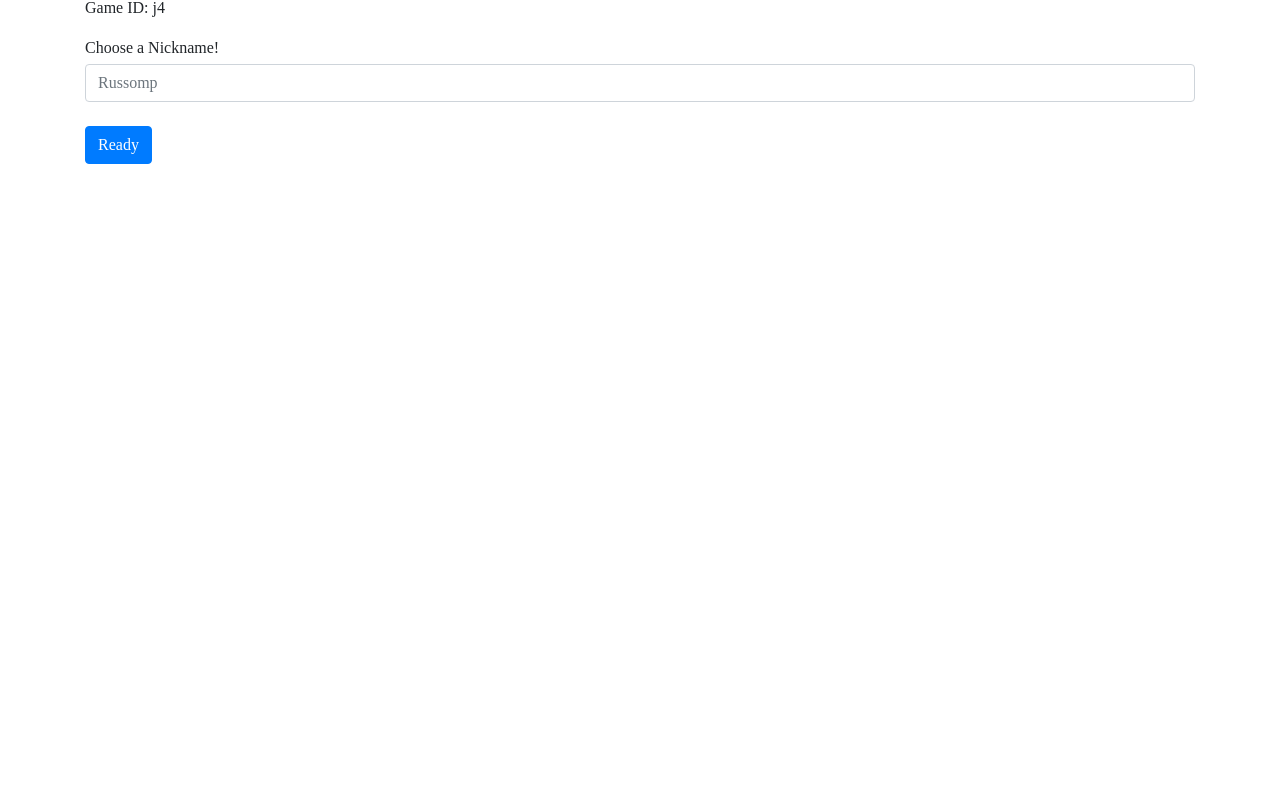
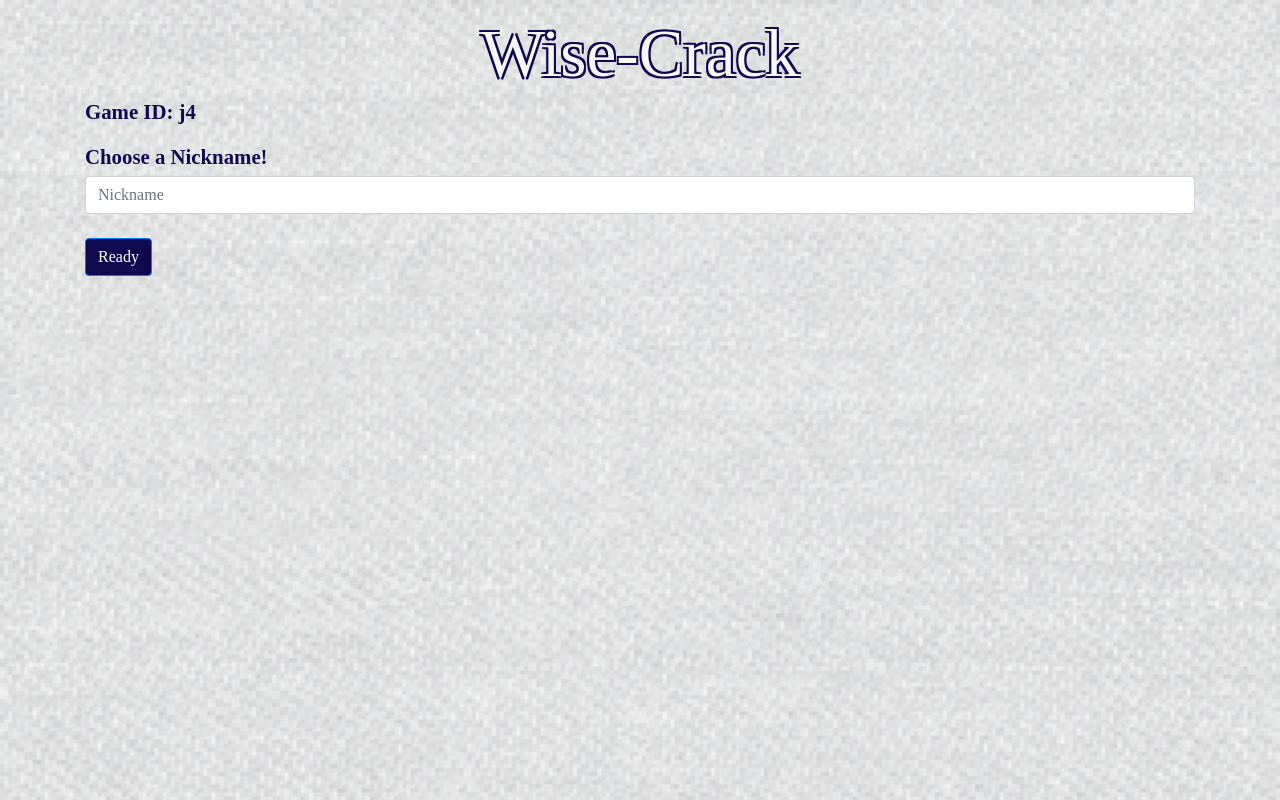
Before and after one commit to mpgelber7495/wise-crack, a plain HTML site: page index.html in a window 1280 px wide. Both pictures are taken after a click on the button "Create New Game". Drawn offline with nearby package versions, Linux system fonts and the light colour scheme; no server answers.

Commit message:
Feat: added basic CSS styling to the headers

```diff
--- a/assets/css/style.css
+++ b/assets/css/style.css
@@ -0,0 +1,62 @@
+html {
+  height: 100%;
+}
+
+body {
+  background-image: url("../images/45degreee_fabric_@2X.png");
+  background-repeat: no-repeat;
+  background-size: cover;
+}
+
+.col-12 {
+  padding: 15px;
+  margin: -10px auto;
+  border-radius: 0;
+  border:1.5px solid #100950;
+background-color: #ffffffD6;
+  width: 25%;
+
+
+}
+
+
+h1 {
+    margin-top: 20px;
+    text-align: center;
+    font-size: 4.2em;
+    color: rgb(248, 248, 248);
+    text-shadow: -2px -2px 0 #100950, 2px -2px 0 #100950, -2px 2px 0 #100950,
+      2px 2px 0 #100950;
+
+    /* transform: rotate(-6deg); */
+  }
+
+  .btn {
+margin: auto;
+    background-color: #100950;
+    color: white;
+  }
+
+  label {
+    font-size: 1.3em;
+    text-align: center;
+    color: #100950;
+    font-weight: bold;
+  }
+
+  .judge-countdown-holder {
+      margin-top: 15px;
+    font-size: 1.3em;
+    text-align: center;
+    color: #100950;
+    font-weight: bold;
+  }
+
+  .show-judge-prompt-holder, .judge-prompt, .game-id-holder, h5, p{
+    margin-top: 15px;
+    font-size: 1.3em;
+    /* text-align: center; */
+    color: #100950;
+    font-weight: bold;
+
+  }
--- a/assets/js/gameLogic.js
+++ b/assets/js/gameLogic.js
@@ -45,7 +45,7 @@ $(".container").on("click", ".create-game-btn", function(event) {
   <p class ="game-id-holder">Game ID: ${gameID}</p>
   <div class="form-group mt-4 mb-4">
     <label for="nicknameInput">Choose a Nickname!</label>
-    <input type="text" class="mt-2 form-control" id="nicknameInput" placeholder="Russomp">
+    <input type="text" class="mt-2 form-control" id="nicknameInput" placeholder="Nickname">
   </div>
   <button type="submit" class="btn btn-primary ready-btn-create">Ready</button>
 </form>`;
@@ -67,7 +67,7 @@ $(".container").on("click", ".join-game-btn", function(event) {
   $(".container")[0].innerHTML += `<form>
   <div class="form-group mt-4 mb-4">
     <label for="nicknameInput">Choose a Nickname!</label>
-    <input type="text" class="mt-2 mb-4 form-control" id="nicknameInput" placeholder="Russomp">
+    <input type="text" class="mt-2 mb-4 form-control" id="nicknameInput" placeholder="Nickname">
     <label for="GameIDInput">Enter Game ID</label>
     <input type="text" class="mt-2 form-control" id="gameIDInput" placeholder="Game ID">
   </div>
@@ -152,7 +152,7 @@ function renderPlayerWaitScreen(inputGameID) {
         console.log(doc.data().gameStarted);
         players = doc.data().players;
         $(".container").html(
-          `<h5> Waiting for other players to join the game....</h5><p>${players}</p>`
+          `<h5> Waiting for other players to join the game....</h5><p class="waiting-for-players">${players}</p>`
         );
       } else {
         dummyInstantiate();
--- a/index.html
+++ b/index.html
@@ -13,6 +13,7 @@
     <link rel="stylesheet" href="./assets/css/style.css" />
   </head>
   <body>
+    <h1>Wise-Crack</h1>
     <div class="container"></div>
     <!-- Initialize JQuery -->
     <script
```
Also changed, not shown: assets/images/45degreee_fabric.png (added), assets/images/45degreee_fabric_@2X.png (added).
